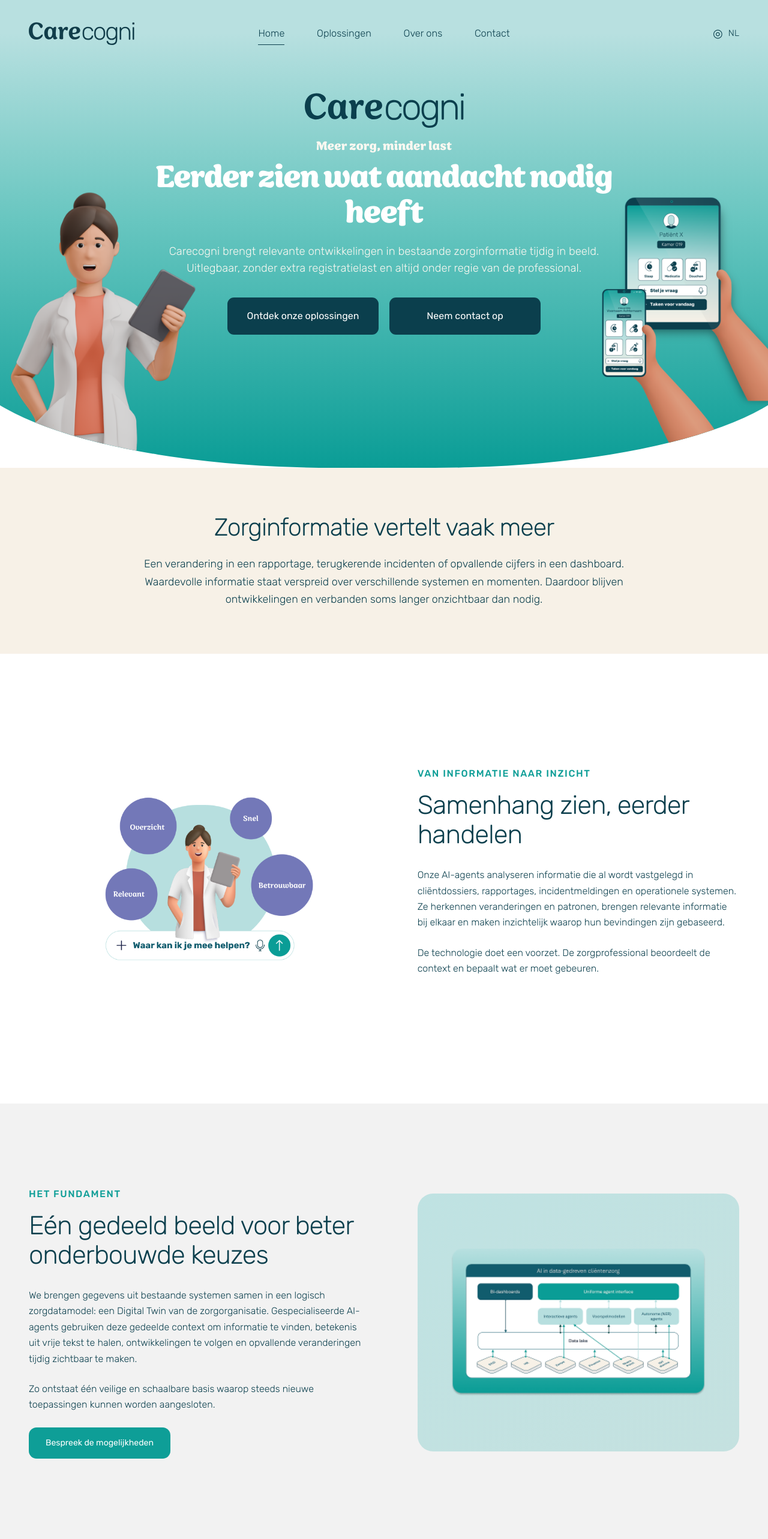
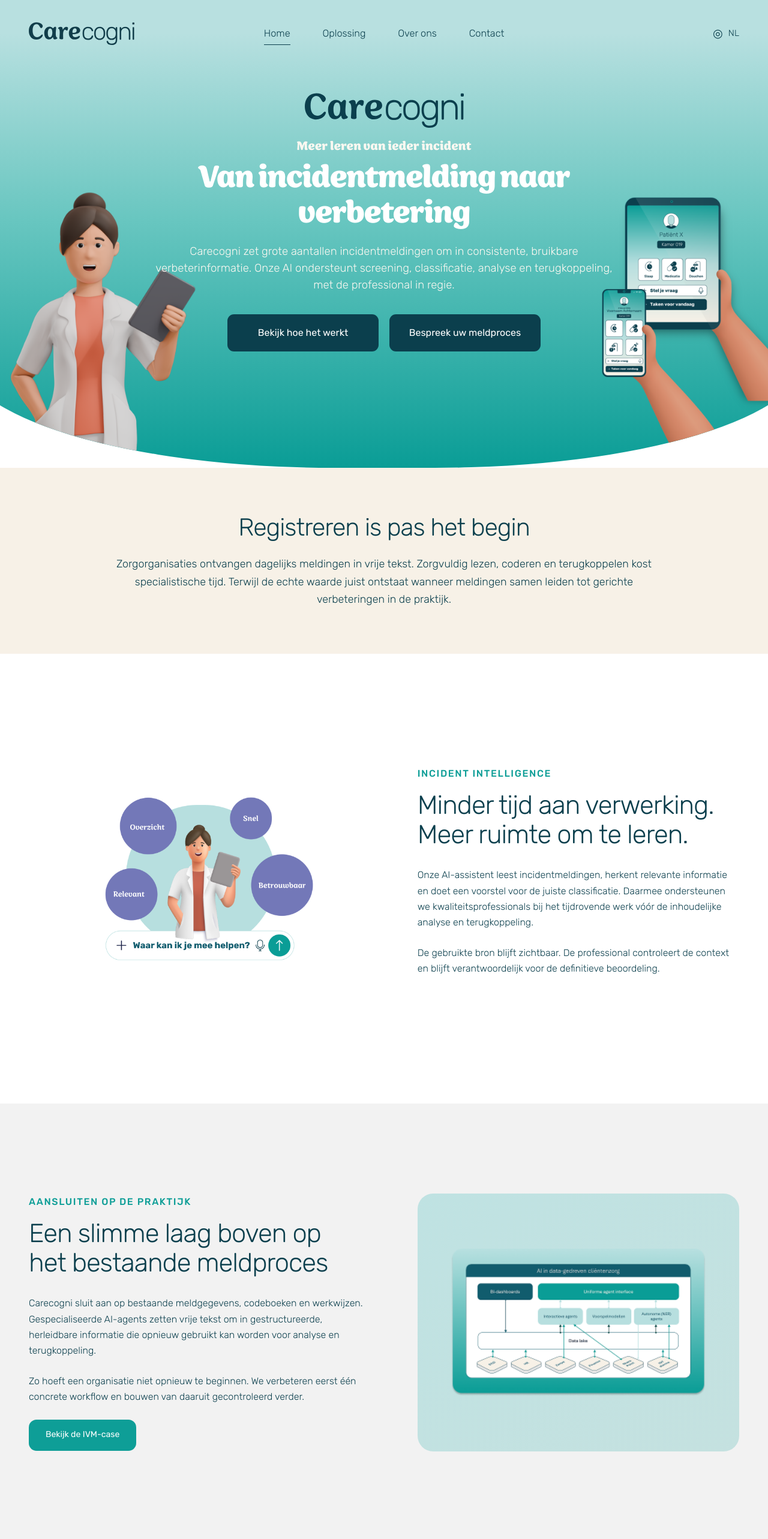
Before and after one commit to jorissmeets/Website, a Next.js app: page / in a window 1280 px wide. Shown: the top 2566 px of the page at 60% size. Built offline with nearby package versions, Linux system fonts and the light colour scheme.

Commit message:
Position Carecogni around incident improvement

```diff
--- a/app/components/site-header.tsx
+++ b/app/components/site-header.tsx
@@ -49,10 +49,10 @@ export function SiteHeader() {
 
           <Link
             className="nav-link"
-            href="/#oplossingen"
+            href="/#oplossing"
             onClick={closeMenu}
           >
-            Oplossingen
+            Oplossing
           </Link>
           <div className="nav-item about-menu">
             <Link
--- a/app/layout.tsx
+++ b/app/layout.tsx
@@ -6,15 +6,15 @@ import "./globals.css";
 export const metadata: Metadata = {
   metadataBase: new URL("https://carecogni-concept.jepsmeets.chatgpt.site"),
   title: {
-    default: "Carecogni — Eerder zien wat aandacht nodig heeft",
+    default: "Carecogni — Van incidentmelding naar verbetering",
     template: "%s | Carecogni",
   },
   description:
-    "Carecogni brengt relevante ontwikkelingen in bestaande zorginformatie tijdig en uitlegbaar in beeld.",
+    "Carecogni zet incidentmeldingen om in consistente, bruikbare verbeterinformatie met AI en de professional in regie.",
   openGraph: {
-    title: "Carecogni — Eerder zien wat aandacht nodig heeft",
+    title: "Carecogni — Van incidentmelding naar verbetering",
     description:
-      "Eerder zien wat aandacht nodig heeft, met de professional in regie.",
+      "Minder tijd aan verwerking van incidentmeldingen. Meer ruimte om te leren en verbeteren.",
     type: "website",
     locale: "nl_NL",
     images: [
@@ -28,9 +28,9 @@ export const metadata: Metadata = {
   },
   twitter: {
     card: "summary_large_image",
-    title: "Carecogni — Eerder zien wat aandacht nodig heeft",
+    title: "Carecogni — Van incidentmelding naar verbetering",
     description:
-      "Eerder zien wat aandacht nodig heeft, met de professional in regie.",
+      "Minder tijd aan verwerking van incidentmeldingen. Meer ruimte om te leren en verbeteren.",
     images: ["/og.png"],
   },
 };
--- a/app/page.tsx
+++ b/app/page.tsx
@@ -1,21 +1,29 @@
 import Image from "next/image";
 import Link from "next/link";
 import { SectionCta } from "./components/section-cta";
-import { solutions } from "./site-data";
 
-const homeSolutionOrder = [
-  "agentic-ai-platform",
-  "ai-care-assistant",
-  "risicosignalering",
-  "voorspelmodellen",
-  "monitoring-analytics",
+const incidentSteps = [
+  {
+    title: "Screenen",
+    description:
+      "AI leest vrije-tekstmeldingen en haalt de informatie naar voren die nodig is voor verdere beoordeling.",
+  },
+  {
+    title: "Classificeren",
+    description:
+      "De assistent doet een consistente voorzet op basis van afgesproken categorieën en codeerinstructies.",
+  },
+  {
+    title: "Beoordelen",
+    description:
+      "De professional controleert de bron, weegt de context en bepaalt de definitieve classificatie.",
+  },
+  {
+    title: "Leren en verbeteren",
+    description:
+      "Gestructureerde meldingen maken gerichte analyse, terugkoppeling en kwaliteitsverbetering mogelijk.",
+  },
 ];
-
-const homeSolutions = homeSolutionOrder
-  .map((slug) => solutions.find((solution) => solution.slug === slug))
-  .filter(
-    (solution): solution is (typeof solutions)[number] => Boolean(solution)
-  );
 
 const customers = [
   {
@@ -72,19 +80,20 @@ export default function Home() {
             priority
             alt="Carecogni"
           />
-          <p className="figma-hero-eyebrow">Meer zorg, minder last</p>
-          <h1>Eerder zien wat aandacht nodig heeft</h1>
+          <p className="figma-hero-eyebrow">Meer leren van ieder incident</p>
+          <h1>Van incidentmelding naar verbetering</h1>
           <p className="figma-hero-lead">
-            Carecogni brengt relevante ontwikkelingen in bestaande
-            zorginformatie tijdig in beeld. Uitlegbaar, zonder extra
-            registratielast en altijd onder regie van de professional.
+            Carecogni zet grote aantallen incidentmeldingen om in consistente,
+            bruikbare verbeterinformatie. Onze AI ondersteunt screening,
+            classificatie, analyse en terugkoppeling, met de professional in
+            regie.
           </p>
           <div className="hero-actions">
-            <Link className="button button-dark" href="#oplossingen">
-              Ontdek onze oplossingen
+            <Link className="button button-dark" href="#werkwijze">
+              Bekijk hoe het werkt
             </Link>
             <Link className="button button-dark" href="/contact">
-              Neem contact op
+              Bespreek uw meldproces
             </Link>
           </div>
         </div>
@@ -92,17 +101,17 @@ export default function Home() {
 
       <section className="figma-intro">
         <div className="container figma-intro-copy">
-          <h2>Zorginformatie vertelt vaak meer</h2>
+          <h2>Registreren is pas het begin</h2>
           <p>
-            Een verandering in een rapportage, terugkerende incidenten of
-            opvallende cijfers in een dashboard. Waardevolle informatie staat
-            verspreid over verschillende systemen en momenten. Daardoor blijven
-            ontwikkelingen en verbanden soms langer onzichtbaar dan nodig.
+            Zorgorganisaties ontvangen dagelijks meldingen in vrije tekst.
+            Zorgvuldig lezen, coderen en terugkoppelen kost specialistische
+            tijd. Terwijl de echte waarde juist ontstaat wanneer meldingen
+            samen leiden tot gerichte verbeteringen in de praktijk.
           </p>
         </div>
       </section>
 
-      <section className="figma-about">
+      <section className="figma-about" id="werkwijze">
         <div className="container figma-split">
           <div className="figma-dashboard figma-dashboard-assistant">
             <Image
@@ -113,18 +122,18 @@ export default function Home() {
             />
           </div>
           <div className="figma-copy">
-            <p className="eyebrow">Van informatie naar inzicht</p>
-            <h2>Samenhang zien, eerder handelen</h2>
+            <p className="eyebrow">Incident Intelligence</p>
+            <h2>Minder tijd aan verwerking. Meer ruimte om te leren.</h2>
             <p>
-              Onze AI-agents analyseren informatie die al wordt vastgelegd in
-              cliëntdossiers, rapportages, incidentmeldingen en operationele
-              systemen. Ze herkennen veranderingen en patronen, brengen
-              relevante informatie bij elkaar en maken inzichtelijk waarop hun
-              bevindingen zijn gebaseerd.
+              Onze AI-assistent leest incidentmeldingen, herkent relevante
+              informatie en doet een voorstel voor de juiste classificatie.
+              Daarmee ondersteunen we kwaliteitsprofessionals bij het
+              tijdrovende werk vóór de inhoudelijke analyse en terugkoppeling.
             </p>
             <p>
-              De technologie doet een voorzet. De zorgprofessional beoordeelt
-              de context en bepaalt wat er moet gebeuren.
+              De gebruikte bron blijft zichtbaar. De professional controleert
+              de context en blijft verantwoordelijk voor de definitieve
+              beoordeling.
             </p>
           </div>
         </div>
@@ -133,22 +142,24 @@ export default function Home() {
       <section className="figma-foundation">
         <div className="container figma-split">
           <div className="figma-copy">
-            <p className="eyebrow">Het fundament</p>
-            <h2>Eén gedeeld beeld voor beter onderbouwde keuzes</h2>
+            <p className="eyebrow">Aansluiten op de praktijk</p>
+            <h2>Een slimme laag boven op het bestaande meldproces</h2>
             <p>
-              We brengen gegevens uit bestaande systemen samen in een logisch
-              zorgdatamodel: een Digital Twin van de zorgorganisatie.
-              Gespecialiseerde AI-agents gebruiken deze gedeelde context om
-              informatie te vinden, betekenis uit vrije tekst te halen,
-              ontwikkelingen te volgen en opvallende veranderingen tijdig
-              zichtbaar te maken.
+              Carecogni sluit aan op bestaande meldgegevens, codeboeken en
+              werkwijzen. Gespecialiseerde AI-agents zetten vrije tekst om in
+              gestructureerde, herleidbare informatie die opnieuw gebruikt kan
+              worden voor analyse en terugkoppeling.
             </p>
             <p>
-              Zo ontstaat één veilige en schaalbare basis waarop steeds nieuwe
-              toepassingen kunnen worden aangesloten.
+              Zo hoeft een organisatie niet opnieuw te beginnen. We verbeteren
+              eerst één concrete workflow en bouwen van daaruit gecontroleerd
+              verder.
             </p>
-            <Link className="button button-teal button-small" href="/contact">
-              Bespreek de mogelijkheden
+            <Link
+              className="button button-teal button-small"
+              href="/cases/ivm-incidentmeldingen"
+            >
+              Bekijk de IVM-case
             </Link>
           </div>
           <div className="figma-dashboard figma-dashboard-architecture">
@@ -162,28 +173,62 @@ export default function Home() {
         </div>
       </section>
 
-      <section className="figma-solutions" id="oplossingen">
+      <section className="figma-solutions" id="oplossing">
         <div className="container">
           <div className="figma-section-heading centered">
-            <h2>AI die meedenkt in de dagelijkse praktijk</h2>
+            <h2>Van melding naar bruikbare verbeterinformatie</h2>
             <p>
-              Van betekenis halen uit vrije tekst en ontwikkelingen volgen tot
-              beslisondersteuning en eenduidige stuurinformatie.
+              De AI ondersteunt iedere stap, zonder de professionele
+              beoordeling over te nemen.
             </p>
           </div>
-          <div className="figma-solution-grid">
-            {homeSolutions.map((solution, index) => (
+          <div className="figma-solution-grid incident-step-grid">
+            {incidentSteps.map((step, index) => (
               <article
                 className="figma-solution-card"
-                key={solution.slug}
+                key={step.title}
               >
                 <span className="solution-card-number" aria-hidden="true">
                   {String(index + 1).padStart(2, "0")}
                 </span>
-                <h3>{solution.shortName}</h3>
-                <p>{solution.shortDescription}</p>
+                <h3>{step.title}</h3>
+                <p>{step.description}</p>
               </article>
             ))}
+          </div>
+        </div>
+      </section>
+
+      <section className="figma-about incident-proof">
+        <div className="container figma-split">
+          <div className="figma-dashboard incident-proof-visual">
+            <Image
+              src="/assets/figma-import/ivm-screening.png"
+              fill
+              sizes="(max-width: 820px) 100vw, 50vw"
+              alt="AI-screeningsassistent voor incidentmeldingen"
+            />
+          </div>
+          <div className="figma-copy">
+            <p className="eyebrow">In de praktijk · IVM</p>
+            <h2>Circa 20.000 meldingen per jaar zorgvuldig verwerken</h2>
+            <p>
+              Voor het Instituut Verantwoord Medicijngebruik ontwikkelde
+              Carecogni een AI-screeningsassistent die incidentmeldingen
+              analyseert en een voorstel doet voor gestructureerde
+              classificaties.
+            </p>
+            <p>
+              De screener ziet de bron en blijft verantwoordelijk voor de
+              definitieve beoordeling. Zo ontstaat een snellere, uniformere
+              werkwijze met meer ruimte voor inhoudelijke terugkoppeling.
+            </p>
+            <Link
+              className="button button-teal button-small"
+              href="/cases/ivm-incidentmeldingen"
+            >
+              Lees de volledige case
+            </Link>
           </div>
         </div>
       </section>
@@ -214,8 +259,8 @@ export default function Home() {
       </section>
 
       <SectionCta
-        title="Waar raakt relevante informatie nu nog uit beeld?"
-        text="Vertel ons waar informatie versnipperd raakt of veranderingen pas laat zichtbaar worden. Samen onderzoeken we welke bestaande data beschikbaar is en of een kleine, meetbare eerste toepassing zinvol is."
+        title="Wat gebeurt er nadat een incident is gemeld?"
+        text="Vertel ons waar het screenen, classificeren of terugkoppelen van meldingen veel handmatig werk vraagt. Samen onderzoeken we welke concrete stap als eerste slimmer kan."
         buttonLabel="Plan een gesprek"
       />
     </main>
```
Also changed, not shown: app/globals.css (+34 -1 lines), 2 other files (tests, documents, lock files or other folders).
